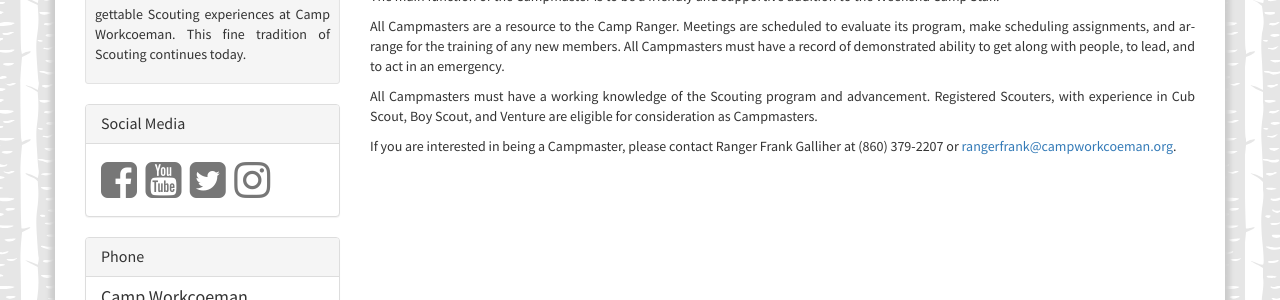
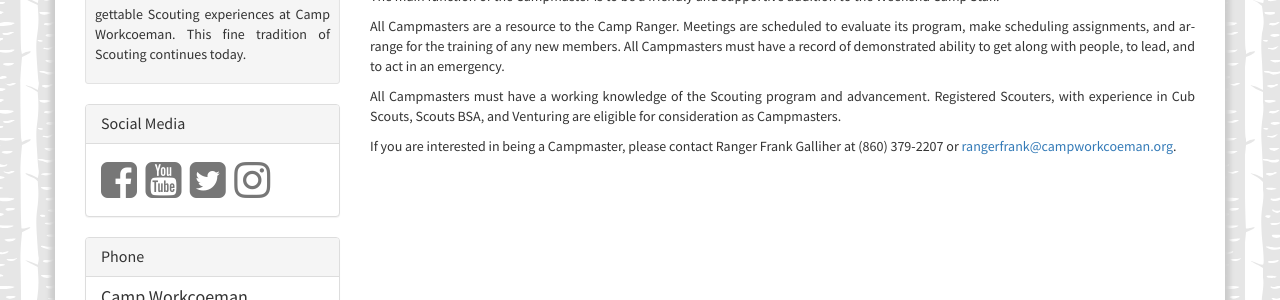
Before and after one commit to campworkcoeman/campworkcoeman.org, a Jekyll site: the page built from get-involved/campmasters.md, in a window 1280 px wide. Shown: the part 518-818 px from the top of the page. Built offline with Jekyll 4.4.1, drawn with Linux system fonts in a browser that asks for light colours; nearby versions of some CDN libraries; Markdown is read by kramdown in place of the engine named in the settings.

Commit message:
Additional Boy Scouts to Scouts BSA changes.

```diff
--- a/get-involved/campmasters.md
+++ b/get-involved/campmasters.md
@@ -28,8 +28,8 @@ of any new members. All Campmasters must have a record of demonstrated ability
 to get along with people, to lead, and to act in an emergency.
 
 All Campmasters must have a working knowledge of the Scouting program and
-advancement. Registered Scouters, with experience in Cub Scout, Boy Scout, and
-Venture are eligible for consideration as Campmasters.
+advancement. Registered Scouters, with experience in Cub Scouts, Scouts BSA, and
+Venturing are eligible for consideration as Campmasters.
 
 If you are interested in being a Campmaster, please contact Ranger Frank
 Galliher at (860) 379-2207 or [rangerfrank@campworkcoeman.org](mailto:rangerfrank@campworkcoeman.org).
```
Also changed, not shown: about/testimonials.md (+1 -1 lines), cub-scouts/overview.md (+1 -1 lines), cub-scouts/webelos-resident-camp.md (+1 -1 lines), scouts-bsa/special-programs/index.md (+1 -1 lines), 1 other file.
